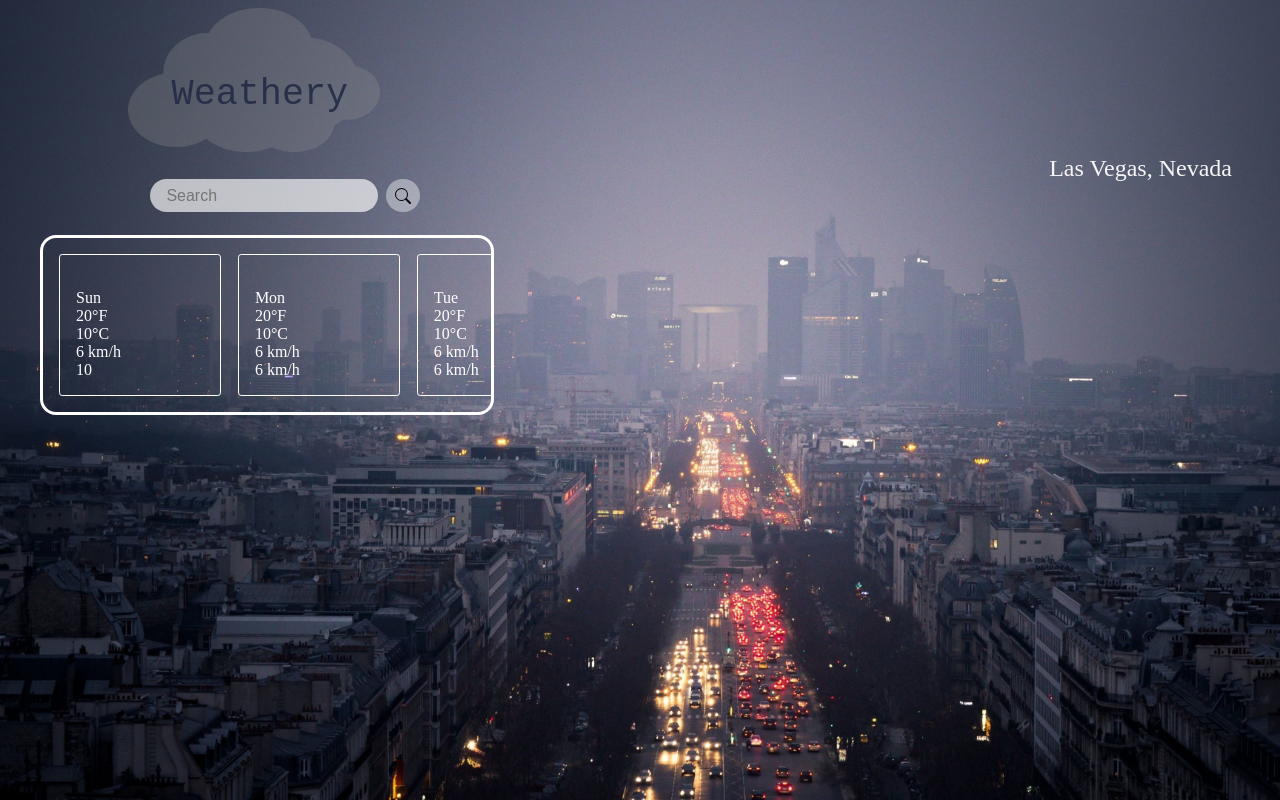
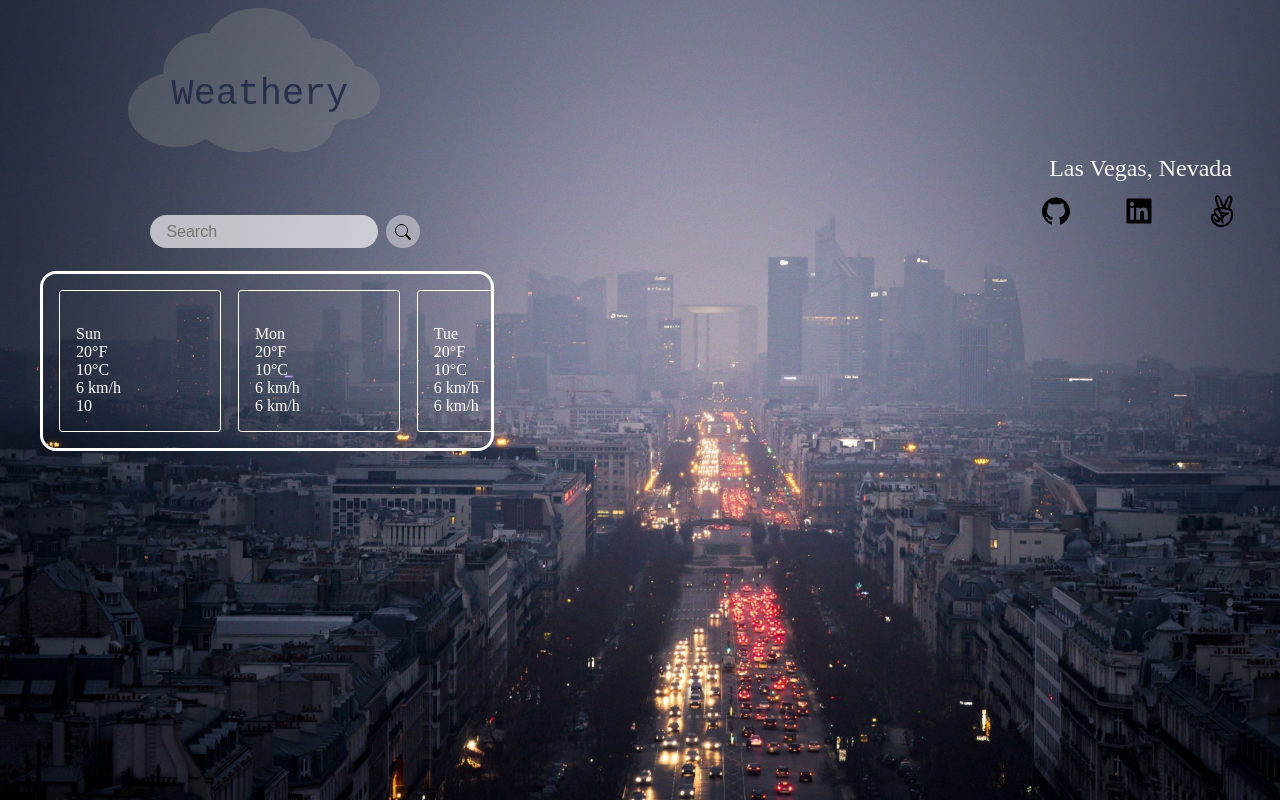
Before and after one commit to zackalsiday/Weathery, a website built with webpack: page index.html in a window 1280 px wide. Built offline with Linux system fonts and the light colour scheme; some packages are replaced by stand-ins of ours.

Commit message:
info and favicon

```diff
--- a/index.html
+++ b/index.html
@@ -3,14 +3,16 @@
 <html lang="en">
 
 <head>
+  <title>Weathery</title>
+  <link rel="icon" type="image/x-icon" href="./favicon.ico"/>
     <meta charset="UTF-8" />
     <meta name="viewport" content="width=device-width, initial-scale=1.0" />
     <meta http-equiv="X-UA-Compatible" content="ie=edge" />
     <link rel="stylesheet" href="./dist/main.css" />
     <style> body {background-image: url('./images/background.jpg');  ; background-repeat: no-repeat; background-attachment: fixed; background-size: cover; padding-left:2rem}
     </style>
-    <title>Weathery</title>
-       <script src="./dist/main.js" defer ></script>
+
+     <script src="./dist/main.js" defer ></script>
     <script async defer src="https://maps.googleapis.com/maps/api/js?key=AIzaSyAqw_J9Yra9USEbdJkvfdOEWjduK3yzlNE&callback=" + "./src/script/search"></script>
 
 </head>
@@ -21,7 +23,38 @@
 
 
   <div class="main"><img class="main-logo" src="./images/toppng.com-simple-cloud-icon-cloud-icon-transparent-958x548.png" /><span class="main-title">Weathery</span></div>
+<span class="creators-info">
+    <a   href="https://github.com/zackalsiday" target="_blank">
 
+
+          <svg class="creators-icon" stroke="currentColor" fill="currentColor" stroke-width="0" viewBox="0 0 1024 1024" height="2em" width="2em"
+        xmlns="http://www.w3.org/2000/svg">
+        <path
+           d="M511.6 76.3C264.3 76.2 64 276.4 64 523.5 64 718.9 189.3 885 363.8 946c23.5 5.9 19.9-10.8 19.9-22.2v-77.5c-135.7 15.9-141.2-73.9-150.3-88.9C215 726 171.5 718 184.5 703c30.9-15.9 62.4 4 98.9 57.9 26.4 39.1 77.9 32.5 104 26 5.7-23.5 17.9-44.5 34.7-60.8-140.6-25.2-199.2-111-199.2-213 0-49.5 16.3-95 48.3-131.7-20.4-60.5 1.9-112.3 4.9-120 58.1-5.2 118.5 41.6 123.2 45.3 33-8.9 70.7-13.6 112.9-13.6 42.4 0 80.2 4.9 113.5 13.9 11.3-8.6 67.3-48.8 121.3-43.9 2.9 7.7 24.7 58.3 5.5 118 32.4 36.8 48.9 82.7 48.9 132.3 0 102.2-59 188.1-200 212.9a127.5 127.5 0 0 1 38.1 91v112.5c.8 9 0 17.9 15 17.9 177.1-59.7 304.6-227 304.6-424.1 0-247.2-200.4-447.3-447.5-447.3z">
+        </path>
+      </svg>
+
+
+
+ </a>
+   <a href="https://www.linkedin.com/in/zack-alsiday-061598210/" target="_blank">
+      <svg class="creators-icon" stroke="currentColor" fill="currentColor" stroke-width="0" viewBox="0 0 1024 1024" height="2em" width="2em"
+        xmlns="http://www.w3.org/2000/svg">
+        <path
+          d="M880 112H144c-17.7 0-32 14.3-32 32v736c0 17.7 14.3 32 32 32h736c17.7 0 32-14.3 32-32V144c0-17.7-14.3-32-32-32zM349.3 793.7H230.6V411.9h118.7v381.8zm-59.3-434a68.8 68.8 0 1 1 68.8-68.8c-.1 38-30.9 68.8-68.8 68.8zm503.7 434H675.1V608c0-44.3-.8-101.2-61.7-101.2-61.7 0-71.2 48.2-71.2 98v188.9H423.7V411.9h113.8v52.2h1.6c15.8-30 54.5-61.7 112.3-61.7 120.2 0 142.3 79.1 142.3 181.9v209.4z">
+        </path>
+      </svg>
+    </a>
+    <a href="https://angel.co/u/zack-alsiday" target="_blank">
+      <svg class="creators-icon" stroke="currentColor" fill="currentColor" stroke-width="0" viewBox="0 0 448 512" height="2em" width="2em"
+        xmlns="http://www.w3.org/2000/svg">
+        <path
+          d="M347.1 215.4c11.7-32.6 45.4-126.9 45.4-157.1 0-26.6-15.7-48.9-43.7-48.9-44.6 0-84.6 131.7-97.1 163.1C242 144 196.6 0 156.6 0c-31.1 0-45.7 22.9-45.7 51.7 0 35.3 34.2 126.8 46.6 162-6.3-2.3-13.1-4.3-20-4.3-23.4 0-48.3 29.1-48.3 52.6 0 8.9 4.9 21.4 8 29.7-36.9 10-51.1 34.6-51.1 71.7C46 435.6 114.4 512 210.6 512c118 0 191.4-88.6 191.4-202.9 0-43.1-6.9-82-54.9-93.7zM311.7 108c4-12.3 21.1-64.3 37.1-64.3 8.6 0 10.9 8.9 10.9 16 0 19.1-38.6 124.6-47.1 148l-34-6 33.1-93.7zM142.3 48.3c0-11.9 14.5-45.7 46.3 47.1l34.6 100.3c-15.6-1.3-27.7-3-35.4 1.4-10.9-28.8-45.5-119.7-45.5-148.8zM140 244c29.3 0 67.1 94.6 67.1 107.4 0 5.1-4.9 11.4-10.6 11.4-20.9 0-76.9-76.9-76.9-97.7.1-7.7 12.7-21.1 20.4-21.1zm184.3 186.3c-29.1 32-66.3 48.6-109.7 48.6-59.4 0-106.3-32.6-128.9-88.3-17.1-43.4 3.8-68.3 20.6-68.3 11.4 0 54.3 60.3 54.3 73.1 0 4.9-7.7 8.3-11.7 8.3-16.1 0-22.4-15.5-51.1-51.4-29.7 29.7 20.5 86.9 58.3 86.9 26.1 0 43.1-24.2 38-42 3.7 0 8.3.3 11.7-.6 1.1 27.1 9.1 59.4 41.7 61.7 0-.9 2-7.1 2-7.4 0-17.4-10.6-32.6-10.6-50.3 0-28.3 21.7-55.7 43.7-71.7 8-6 17.7-9.7 27.1-13.1 9.7-3.7 20-8 27.4-15.4-1.1-11.2-5.7-21.1-16.9-21.1-27.7 0-120.6 4-120.6-39.7 0-6.7.1-13.1 17.4-13.1 32.3 0 114.3 8 138.3 29.1 18.1 16.1 24.3 113.2-31 174.7zm-98.6-126c9.7 3.1 19.7 4 29.7 6-7.4 5.4-14 12-20.3 19.1-2.8-8.5-6.2-16.8-9.4-25.1z">
+        </path>
+      </svg>
+    </a>
+
+  </span>
   <div id="location">Las Vegas, Nevada</div>
   <div class="search">
     <input type="text" id="search-bar" placeholder="Search">
--- a/src/index.scss
+++ b/src/index.scss
@@ -2,4 +2,5 @@
 @import './styles/weeks-weather.css';
 @import './styles/location.css';
 @import './styles/search-bar.css';
-@import './styles/map.css'
+@import './styles/map.css';
+@import './styles/creator-info.css'
--- /dev/null
+++ b/src/styles/creator-info.css
@@ -0,0 +1,15 @@
+.creators-icon{
+color: black;
+
+}
+
+.creators-info{
+
+    display: flex ;
+    justify-content: right;
+    padding-right: 2.1rem;
+    position: relative;
+    top: 2rem;
+    gap: 3.2rem;
+    z-index: 1
+}
```
Also changed, not shown: dist/main.css, dist/main.js, favicon.ico (added).
